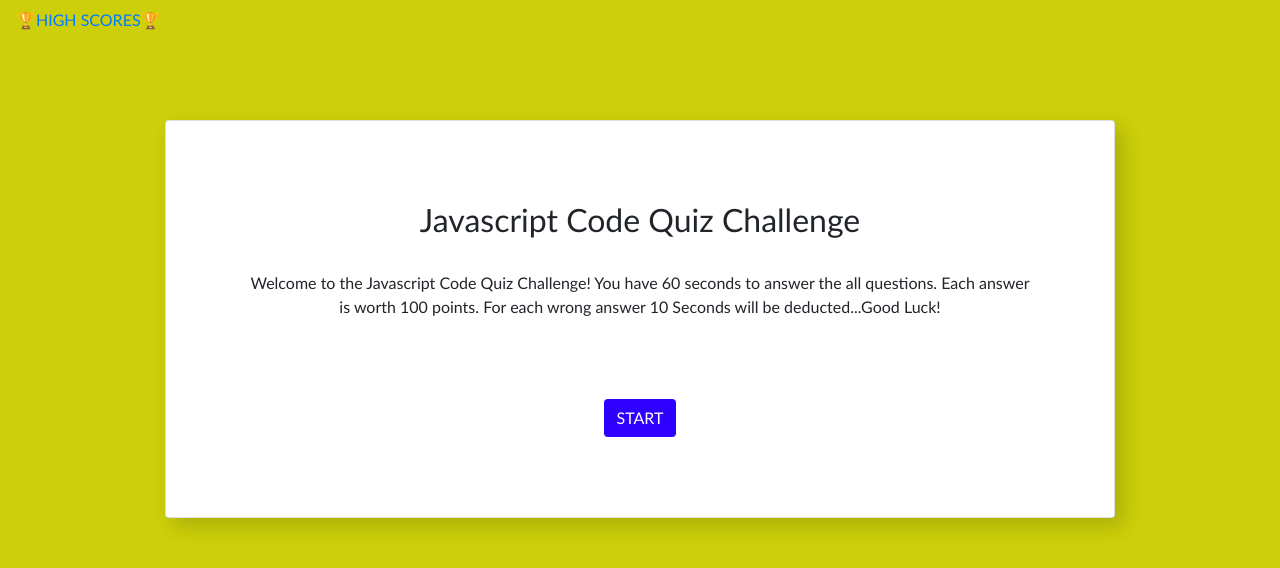
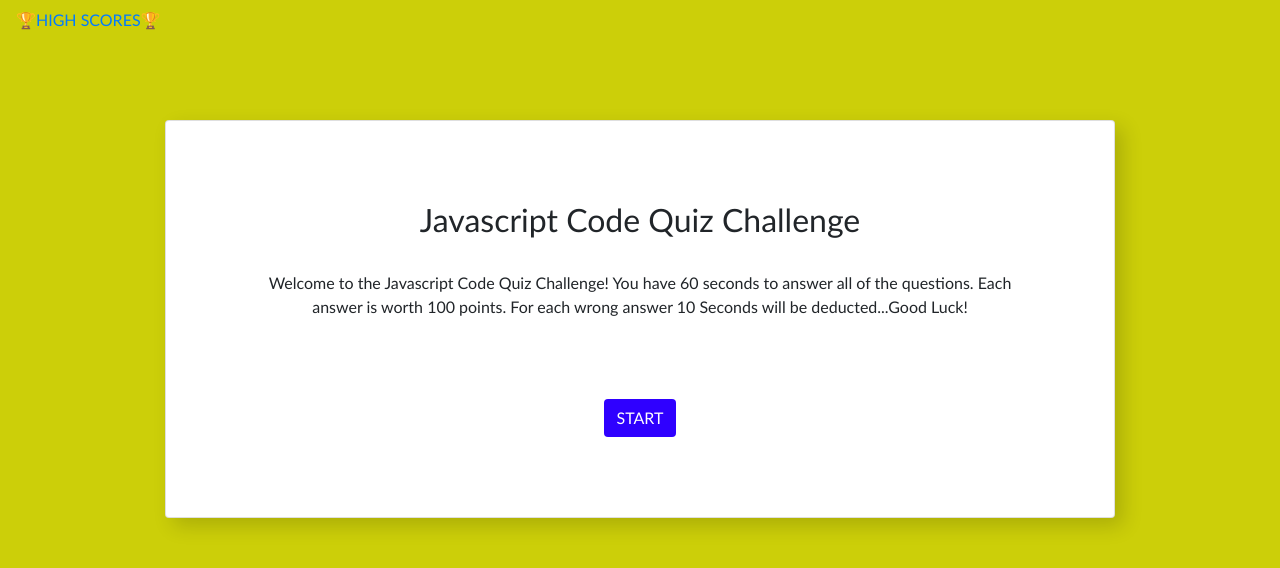
Before and after one commit to TomFallon9/code-quiz, a plain HTML site: page index.html in a window 1280 px wide. Drawn offline with nearby package versions, Linux system fonts and the light colour scheme.

Commit message:
Update index.html
grammar correction on Welcome to Code Quiz

```diff
--- a/index.html
+++ b/index.html
@@ -22,7 +22,7 @@
       <div id="home" class="card">
          <h2>Javascript Code Quiz Challenge</h2>
          <p>
-         Welcome to the Javascript Code Quiz Challenge! You have 60 seconds to answer the all questions.  Each answer is worth 100 points. For each wrong answer 10 Seconds will be deducted...Good Luck!
+         Welcome to the Javascript Code Quiz Challenge! You have 60 seconds to answer all of the questions.  Each answer is worth 100 points. For each wrong answer 10 Seconds will be deducted...Good Luck!
          </p>
          <button type="button" class="btn" id="start-btn">START</button>
       </div>
```
